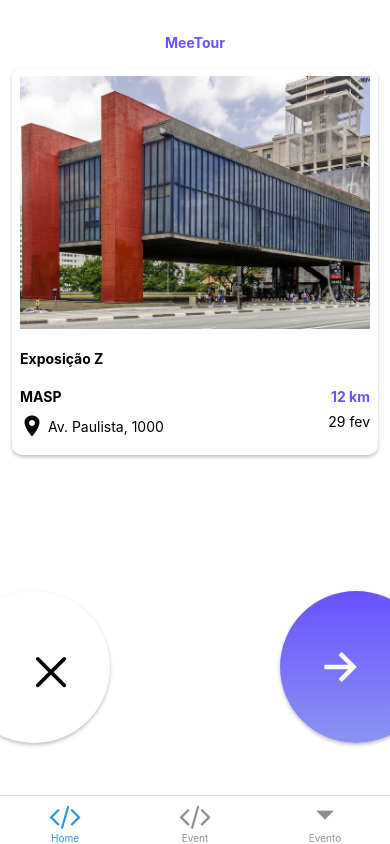
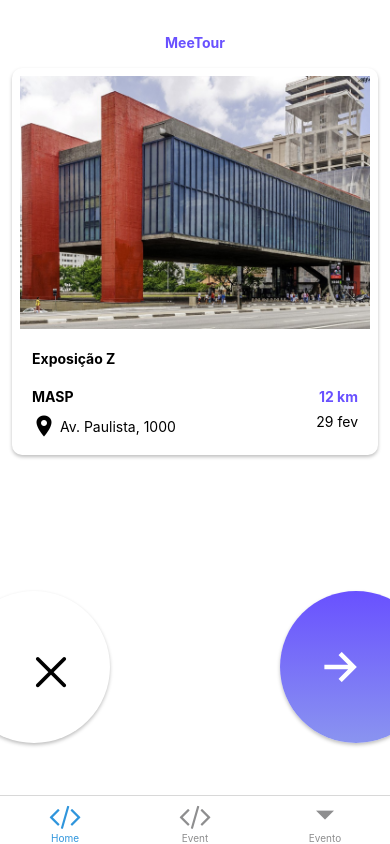
Before and after one commit to sirvaizard/meeTour-mobile, a React Native app: screen /Home in a window 390 px wide. Built offline with nearby package versions, Linux system fonts and the light colour scheme; what react-native-responsive-fontsize would draw is missing.

Commit message:
ajustes de alinhamento no evento

```diff
--- a/components/EventCard.tsx
+++ b/components/EventCard.tsx
@@ -38,18 +38,20 @@ const styles = StyleSheet.create({
     locationContainer: {
         flexDirection: 'row',
         justifyContent: 'space-between',
-        marginBottom: hp('1%')
+        marginBottom: hp('1%'),
+        paddingHorizontal: wp('3%')
     },
     addressContainer: {
         flexDirection: 'row',
-        alignItems: 'center'
+        alignItems: 'center',
     },
     locationName: {
         fontSize: RFPercentage(2.5),
-        fontWeight: 'bold'
+        fontWeight: 'bold',
     },
     eventTitleContainer: {
-        marginVertical: hp('2.5%')
+        marginVertical: hp('2.5%'),
+        paddingHorizontal: wp('3%')
     },
     eventTitle: {
         fontSize: RFPercentage(3.5),
--- a/screens/Event.tsx
+++ b/screens/Event.tsx
@@ -148,6 +148,7 @@ const styles = StyleSheet.create({
         marginHorizontal: 10,
         marginVertical: 15,
         padding: 10,
+        borderRadius: 15,
         shadowColor: "#000",
         shadowOffset: {
             width: 0,
@@ -162,7 +163,8 @@ const styles = StyleSheet.create({
         fontSize: RFPercentage(3),
         color: '#6951FF',
         alignSelf: 'flex-start',
-        marginBottom: 4
+        marginBottom: 4,
+        paddingLeft: wp('1%')
     },
     placeImagesSectionBottom: {
         display: 'flex',
```
